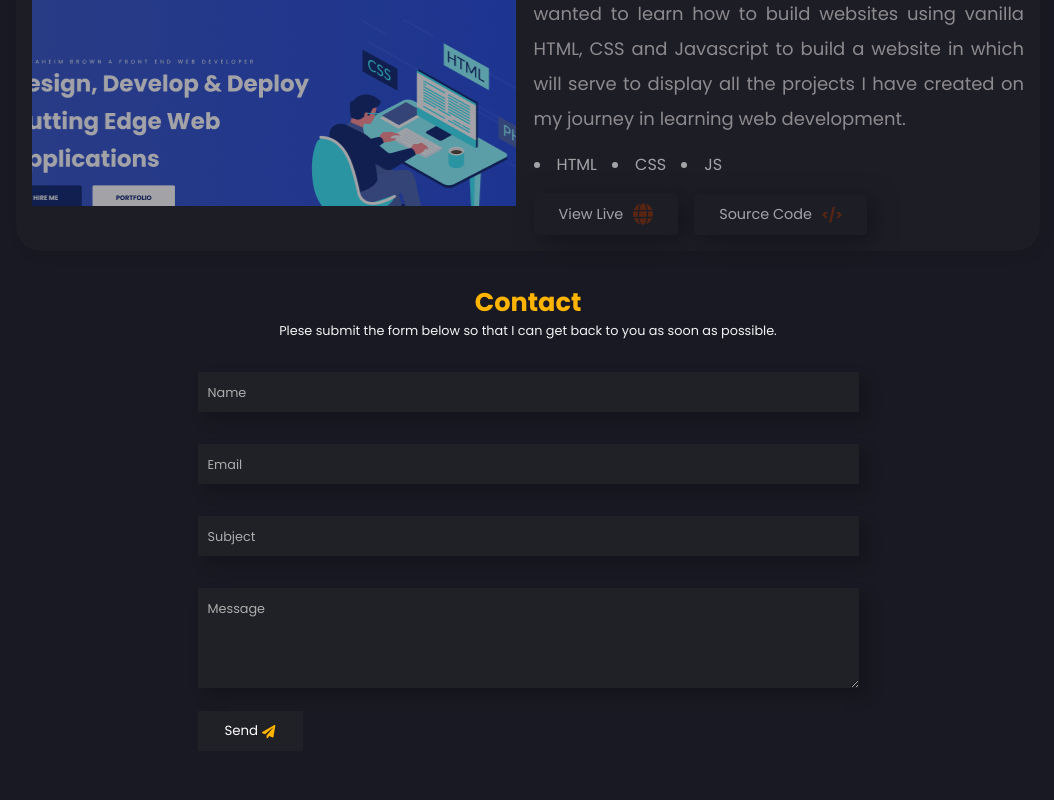
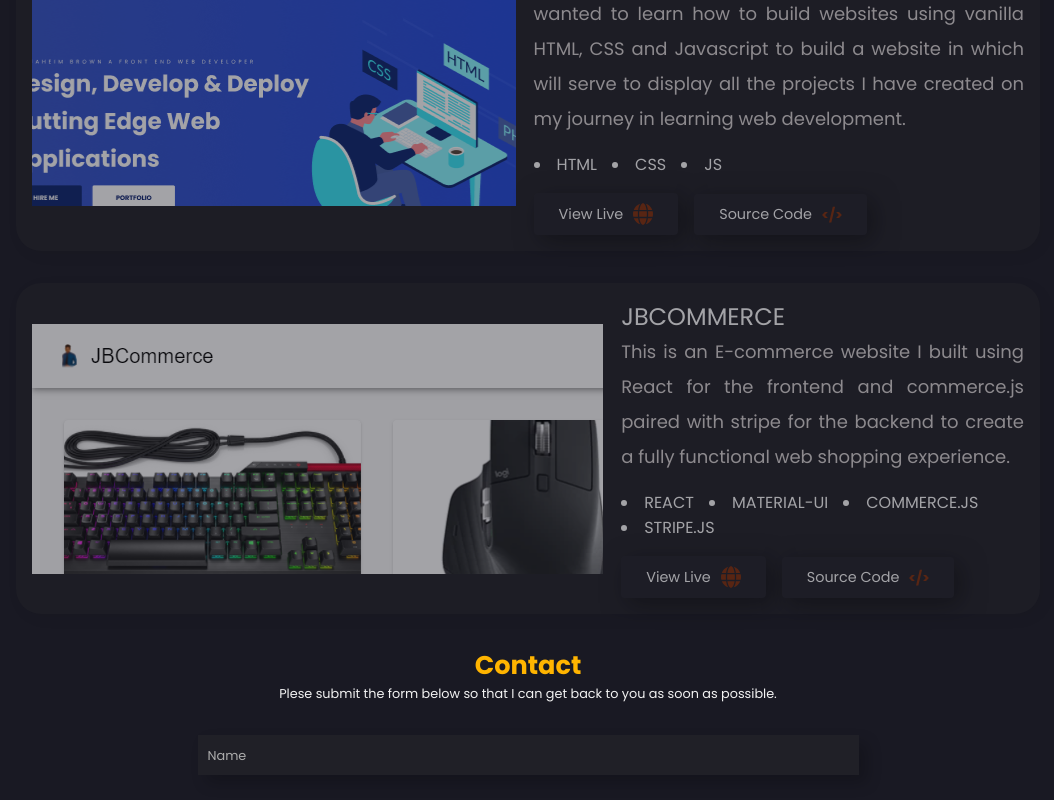
Before and after one commit to JaheimBrown/Jaheim-Brown-Portfolio, a React (Create React App) app: page / in a window 1280 px wide. Shown: the part 2555-3355 px from the top of the page, without its empty margins (112-1166 px from the left). Built offline with nearby package versions, Linux system fonts and the light colour scheme.

Commit message:
updated portfolio component with new Project(JBCommerce)

```diff
--- a/src/Components/Portfolio/PortfolioElements.js
+++ b/src/Components/Portfolio/PortfolioElements.js
@@ -144,6 +144,7 @@ text-transform: uppercase;
 
 export const TechUsed = styled.div`
   display: flex;
+  flex-wrap: wrap;
   margin-top: 1rem;
 
   li {margin-right: 15px;}
--- a/src/Components/Portfolio/index.js
+++ b/src/Components/Portfolio/index.js
@@ -5,6 +5,7 @@ import { PortfolioSection, ProjectImage1, PortfolioName, Description, ProjectsCo
 import project1 from '../../assets/projects/project1.png';
 import project2 from '../../assets/projects/project2.png';
 import project3 from '../../assets/projects/project3.png';
+import project4 from '../../assets/projects/project4.png';
 
 import globe from '../../assets/globe.svg';
 import code from '../../assets/code.svg';
@@ -65,6 +66,24 @@ const Portfolio = () => {
                         </ButtonContainer>
                     </ProjectDescription>
                 </Project>
+                 {/* PROJECT #4 */}
+                 <Project>
+                    <ProjectImage1 style= {{ backgroundImage: `url(${project4})` , backgroundPosition: 'left top'}} ></ProjectImage1>
+                    <ProjectDescription>
+                        <ProjectName>JBCommerce</ProjectName>
+                        <p>This is an E-commerce website I built using React for the frontend and commerce.js paired with stripe for the backend to create a fully functional web shopping experience.</p>
+                        <TechUsed>
+                            <li><abbr title='Technologies Used'>REACT</abbr></li>
+                            <li><abbr title='Technologies Used'>MATERIAL-UI</abbr></li>
+                            <li><abbr title='Technologies Used'>COMMERCE.JS</abbr></li>
+                            <li><abbr title='Technologies Used'>STRIPE.JS</abbr></li>
+                        </TechUsed>
+                        <ButtonContainer>
+                          <PrimaryButton href='https://ecommerce-project.hostman.site/'>View Live <img alt="" src={globe}/></PrimaryButton>
+                          <SecButton href='https://github.com/KxngJ/Ecommerce-Project'>Source Code <img alt="" src={code}/></SecButton>
+                        </ButtonContainer>
+                    </ProjectDescription>
+                </Project>
             </ProjectsContainer>
         </PortfolioSection>
     )
```
Also changed, not shown: src/assets/projects/project4.png (added).
